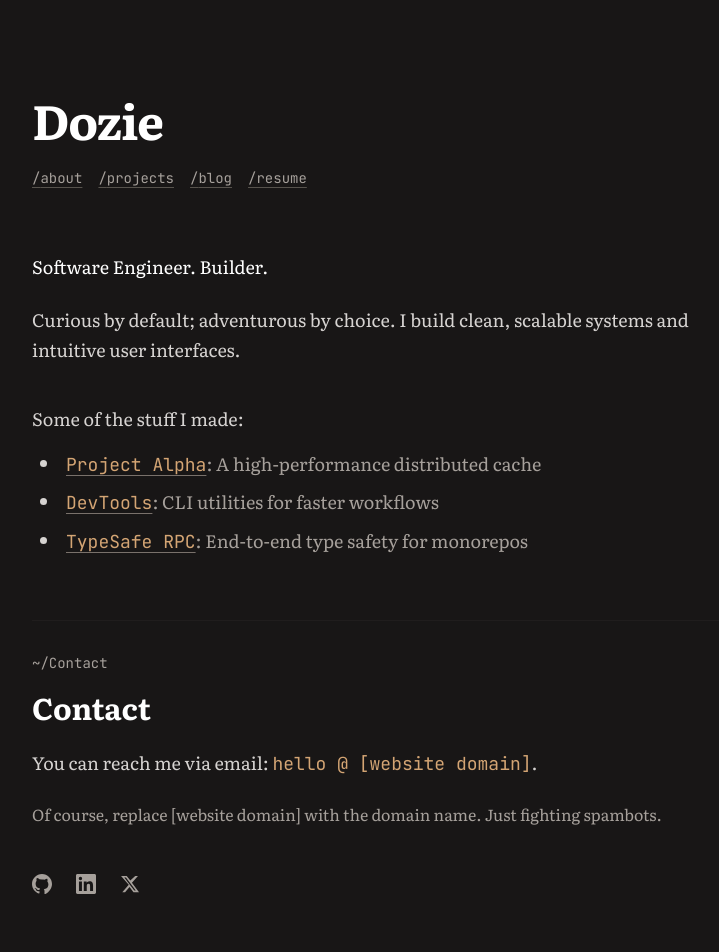
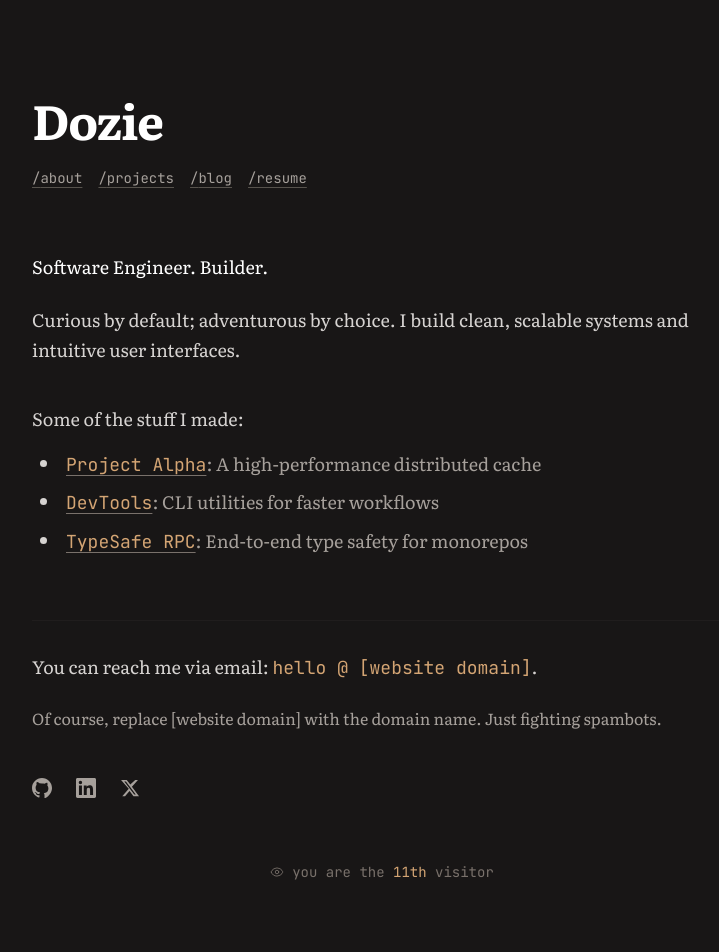
Before and after one commit to codewithfranciss/Uncdozie, a Next.js app: page / in a window 1280 px wide. Shown: the top 952 px of the page, without its empty margins (258-977 px from the left). Built offline with nearby package versions, Linux system fonts and the light colour scheme.

Commit message:
refactor: remove redundant contact section headers and adjust footer spacing

```diff
--- a/app/page.tsx
+++ b/app/page.tsx
@@ -15,12 +15,6 @@
       </section>
 
       <section className="space-y-4 sm:space-y-6 pt-6 sm:pt-8 border-t border-stone-800/50">
-        <div className="font-mono text-xs sm:text-sm text-stone-400 mb-3 sm:mb-4">
-          ~/Contact
-        </div>
-        <h2 className="text-2xl sm:text-3xl font-bold font-serif mb-4 sm:mb-6 text-white">
-          Contact
-        </h2>
         <p className="text-base sm:text-lg text-stone-300">
           You can reach me via email:{" "}
           <span className="font-mono text-[#d4a574]">
@@ -35,7 +29,7 @@
         <SocialLinks />
       </section>
 
-      <div className="flex items-center justify-center gap-2 pt-8 sm:pt-12 font-mono text-xs sm:text-sm text-stone-500">
+      <div className="flex items-center justify-center gap-2 font-mono text-xs sm:text-sm text-stone-500">
         <EyeIcon size={14} strokeWidth={1.5} />
         <span>
           you are the <span className="text-[#d4a574]">11th</span> visitor
```
